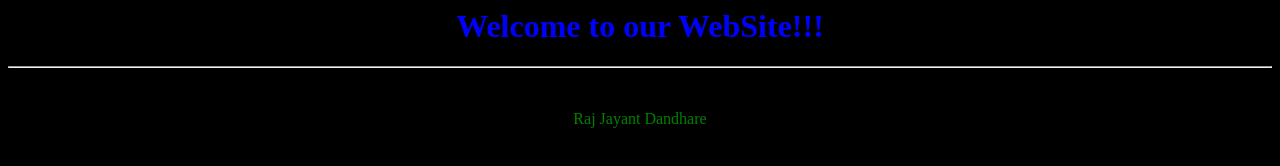
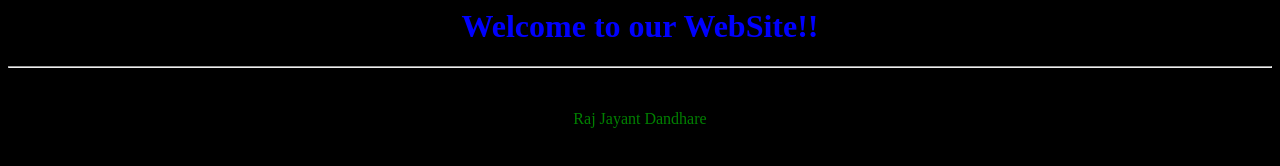
Before and after one commit to RajDandhare/jenkins-docker-webpage, a plain HTML site: page index.html in a window 1280 px wide. Drawn offline with Linux system fonts and the light colour scheme.

Commit message:
Update index.html

```diff
--- a/index.html
+++ b/index.html
@@ -1,7 +1,7 @@
 <html>
         <body style="background-color:black;">
 
-                <h1 style="text-align:center; color:blue;">Welcome to our WebSite!!!</h1>
+                <h1 style="text-align:center; color:blue;">Welcome to our WebSite!!</h1>
                 <hr>
                 <br>
                 <p style="text-align:center; color:green;"> Raj Jayant Dandhare </p>
```
